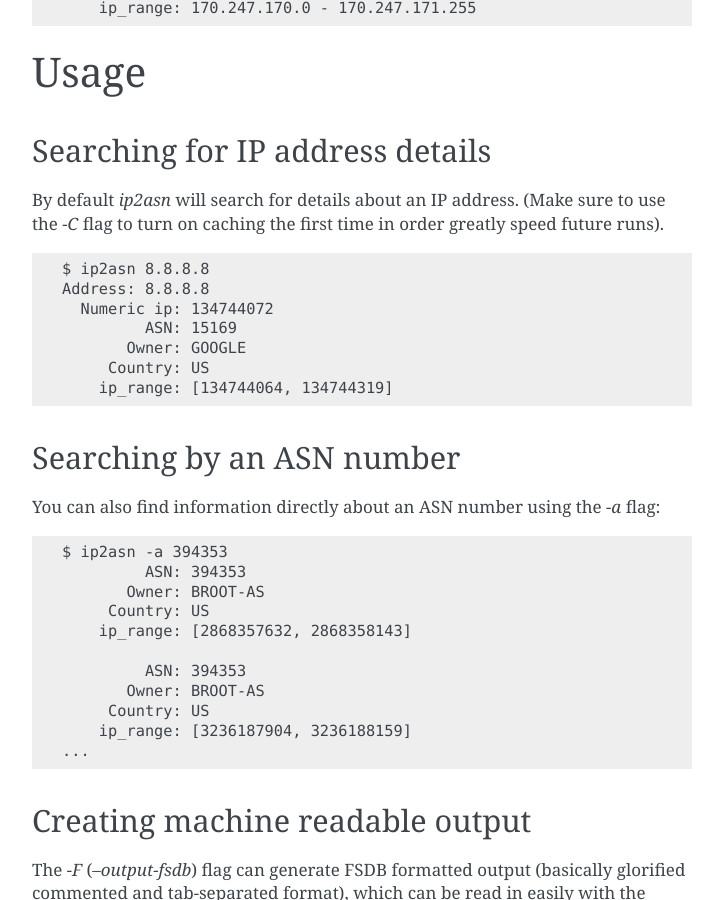
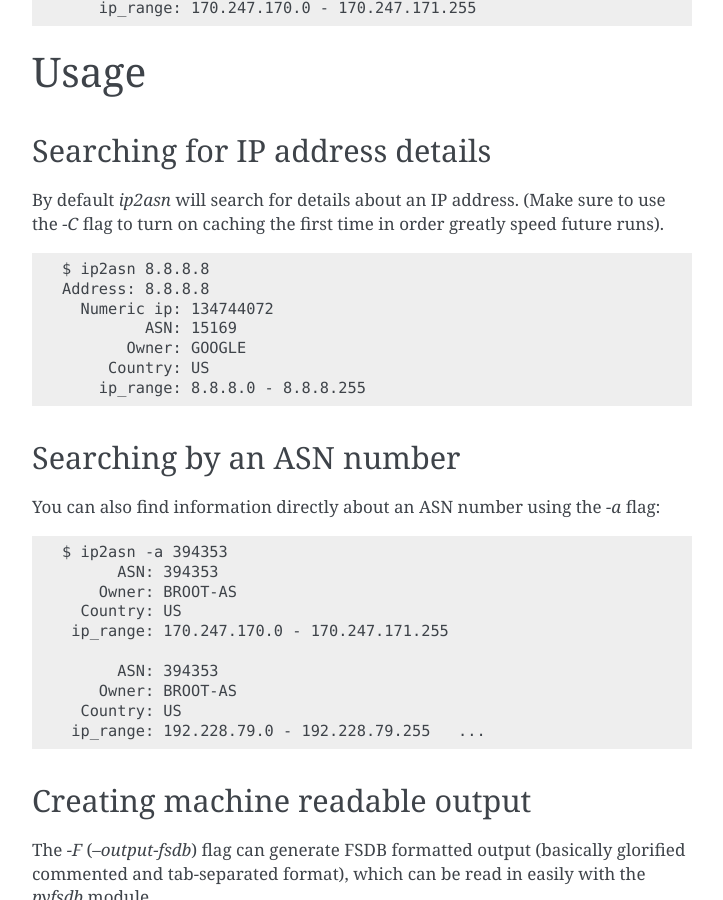
Before and after one commit to hardaker/ip2asn, a Sphinx documentation site: the page built from docs/index.rst, in a window 1280 px wide and 900 px high, scrolled down 677 px. Shown: the whole window, without its empty margins (388-1111 px from the left). Built offline with Sphinx 7.4.7, drawn with Linux system fonts in a browser that asks for light colours.

Commit message:
new docs

```diff
--- a/docs/index.rst
+++ b/docs/index.rst
@@ -56,8 +56,7 @@ order greatly speed future runs).
             ASN: 15169
           Owner: GOOGLE
         Country: US
-       ip_range: [134744064, 134744319]
-
+       ip_range: 8.8.8.0 - 8.8.8.255
 
 
 Searching by an ASN number
@@ -69,16 +68,15 @@ You can also find information directly about an ASN number using the
 ::
 
    $ ip2asn -a 394353
-            ASN: 394353
-          Owner: BROOT-AS
-        Country: US
-       ip_range: [2868357632, 2868358143]
+         ASN: 394353
+       Owner: BROOT-AS
+     Country: US
+    ip_range: 170.247.170.0 - 170.247.171.255
 
-            ASN: 394353
-          Owner: BROOT-AS
-        Country: US
-       ip_range: [3236187904, 3236188159]
-   ...
+         ASN: 394353
+       Owner: BROOT-AS
+     Country: US
+    ip_range: 192.228.79.0 - 192.228.79.255   ...
 
 Creating machine readable output
 --------------------------------
```
